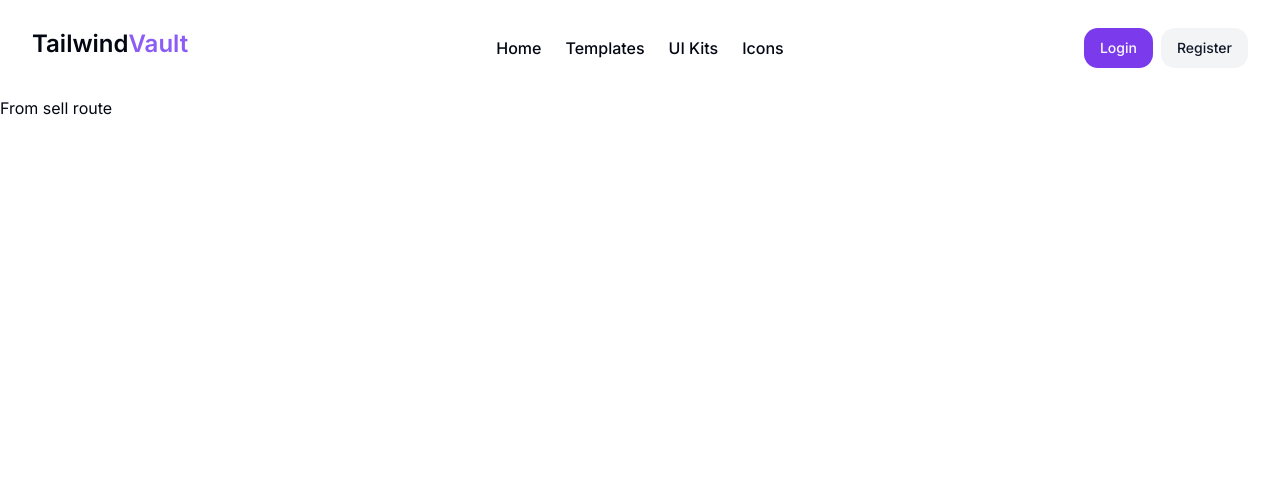
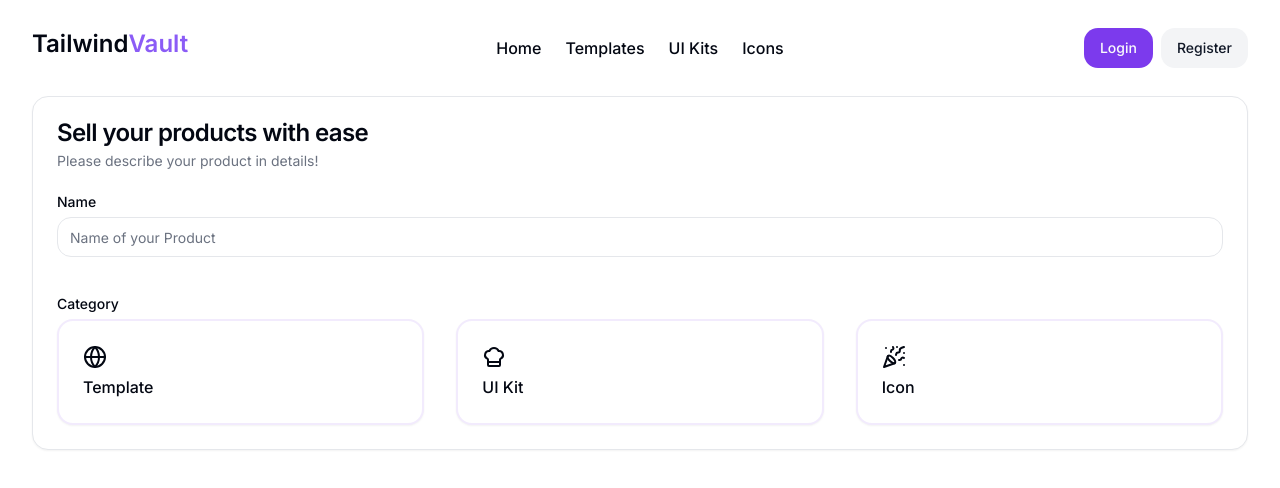
Before and after one commit to dangol-anish/tailwind-vault, a Next.js app: page /sell in a window 1280 px wide. Shown: the top 488 px of the page. Built offline with nearby package versions, Linux system fonts and the light colour scheme; no server answers.

Commit message:
created select category card

```diff
--- /dev/null
+++ b/app/components/SelectCategory.tsx
@@ -0,0 +1,28 @@
+"use client";
+import { Card, CardHeader } from "@/components/ui/card";
+import { categoryItems } from "../lib/categoryItems";
+import { useState } from "react";
+
+export function SelectCategory() {
+  const [selectedCategory, setSelectedCategory] = useState<string | null>(null);
+  return (
+    <div className="grid grid-cols-1 sm:grid-cols-2 md:grid-cols-3 gap-8">
+      {categoryItems.map((item) => (
+        <div key={item.id} className="cursor-pointer">
+          <Card
+            className={
+              selectedCategory === item.name
+                ? "border-primary border-2"
+                : "border-2 border-primary/10"
+            }
+            onClick={() => setSelectedCategory(item.name)}
+          >
+            <CardHeader>
+              {item.image} <h3 className="font-medium">{item.title}</h3>
+            </CardHeader>
+          </Card>
+        </div>
+      ))}
+    </div>
+  );
+}
--- /dev/null
+++ b/app/lib/categoryItems.tsx
@@ -0,0 +1,30 @@
+import { ChefHat, Globe, PartyPopper } from "lucide-react";
+import { ReactNode } from "react";
+
+interface iAppProps {
+  name: string;
+  title: string;
+  image: ReactNode;
+  id: number;
+}
+
+export const categoryItems: iAppProps[] = [
+  {
+    id: 0,
+    name: "template",
+    title: "Template",
+    image: <Globe />,
+  },
+  {
+    id: 1,
+    name: "uikit",
+    title: "UI Kit",
+    image: <ChefHat />,
+  },
+  {
+    id: 3,
+    name: "icon",
+    title: "Icon",
+    image: <PartyPopper />,
+  },
+];
--- a/app/sell/page.tsx
+++ b/app/sell/page.tsx
@@ -1,3 +1,37 @@
+import {
+  Card,
+  CardContent,
+  CardDescription,
+  CardHeader,
+  CardTitle,
+} from "@/components/ui/card";
+import { Input } from "@/components/ui/input";
+import { Label } from "@/components/ui/label";
+import { SelectCategory } from "../components/SelectCategory";
+
 export default function SellRoute() {
-  return <div>From sell route</div>;
+  return (
+    <section className="max-w-7xl mx-auto px-4 md:px-8">
+      <Card>
+        <form action="">
+          <CardHeader>
+            <CardTitle>Sell your products with ease</CardTitle>
+            <CardDescription>
+              Please describe your product in details!
+            </CardDescription>
+          </CardHeader>
+          <CardContent className="flex flex-col gap-y-10">
+            <div className="flex flex-col gap-y-2">
+              <Label>Name</Label>
+              <Input type="text" placeholder="Name of your Product" />
+            </div>
+            <div className="flex flex-col gap-y-2">
+              <Label>Category</Label>
+              <SelectCategory />
+            </div>
+          </CardContent>
+        </form>
+      </Card>
+    </section>
+  );
 }
--- /dev/null
+++ b/components/ui/card.tsx
@@ -0,0 +1,79 @@
+import * as React from "react"
+
+import { cn } from "@/lib/utils"
+
+const Card = React.forwardRef<
+  HTMLDivElement,
+  React.HTMLAttributes<HTMLDivElement>
+>(({ className, ...props }, ref) => (
+  <div
+    ref={ref}
+    className={cn(
+      "rounded-lg border bg-card text-card-foreground shadow-sm",
+      className
+    )}
+    {...props}
+  />
+))
+Card.displayName = "Card"
+
+const CardHeader = React.forwardRef<
+  HTMLDivElement,
+  React.HTMLAttributes<HTMLDivElement>
+>(({ className, ...props }, ref) => (
+  <div
+    ref={ref}
+    className={cn("flex flex-col space-y-1.5 p-6", className)}
+    {...props}
+  />
+))
+CardHeader.displayName = "CardHeader"
+
+const CardTitle = React.forwardRef<
+  HTMLParagraphElement,
+  React.HTMLAttributes<HTMLHeadingElement>
+>(({ className, ...props }, ref) => (
+  <h3
+    ref={ref}
+    className={cn(
+      "text-2xl font-semibold leading-none tracking-tight",
+      className
+    )}
+    {...props}
+  />
+))
+CardTitle.displayName = "CardTitle"
+
+const CardDescription = React.forwardRef<
+  HTMLParagraphElement,
+  React.HTMLAttributes<HTMLParagraphElement>
+>(({ className, ...props }, ref) => (
+  <p
+    ref={ref}
+    className={cn("text-sm text-muted-foreground", className)}
+    {...props}
+  />
+))
+CardDescription.displayName = "CardDescription"
+
+const CardContent = React.forwardRef<
+  HTMLDivElement,
+  React.HTMLAttributes<HTMLDivElement>
+>(({ className, ...props }, ref) => (
+  <div ref={ref} className={cn("p-6 pt-0", className)} {...props} />
+))
+CardContent.displayName = "CardContent"
+
+const CardFooter = React.forwardRef<
+  HTMLDivElement,
+  React.HTMLAttributes<HTMLDivElement>
+>(({ className, ...props }, ref) => (
+  <div
+    ref={ref}
+    className={cn("flex items-center p-6 pt-0", className)}
+    {...props}
+  />
+))
+CardFooter.displayName = "CardFooter"
+
+export { Card, CardHeader, CardFooter, CardTitle, CardDescription, CardContent }
--- /dev/null
+++ b/components/ui/input.tsx
@@ -0,0 +1,25 @@
+import * as React from "react"
+
+import { cn } from "@/lib/utils"
+
+export interface InputProps
+  extends React.InputHTMLAttributes<HTMLInputElement> {}
+
+const Input = React.forwardRef<HTMLInputElement, InputProps>(
+  ({ className, type, ...props }, ref) => {
+    return (
+      <input
+        type={type}
+        className={cn(
+          "flex h-10 w-full rounded-md border border-input bg-background px-3 py-2 text-sm ring-offset-background file:border-0 file:bg-transparent file:text-sm file:font-medium placeholder:text-muted-foreground focus-visible:outline-none focus-visible:ring-2 focus-visible:ring-ring focus-visible:ring-offset-2 disabled:cursor-not-allowed disabled:opacity-50",
+          className
+        )}
+        ref={ref}
+        {...props}
+      />
+    )
+  }
+)
+Input.displayName = "Input"
+
+export { Input }
--- /dev/null
+++ b/components/ui/label.tsx
@@ -0,0 +1,26 @@
+"use client"
+
+import * as React from "react"
+import * as LabelPrimitive from "@radix-ui/react-label"
+import { cva, type VariantProps } from "class-variance-authority"
+
+import { cn } from "@/lib/utils"
+
+const labelVariants = cva(
+  "text-sm font-medium leading-none peer-disabled:cursor-not-allowed peer-disabled:opacity-70"
+)
+
+const Label = React.forwardRef<
+  React.ElementRef<typeof LabelPrimitive.Root>,
+  React.ComponentPropsWithoutRef<typeof LabelPrimitive.Root> &
+    VariantProps<typeof labelVariants>
+>(({ className, ...props }, ref) => (
+  <LabelPrimitive.Root
+    ref={ref}
+    className={cn(labelVariants(), className)}
+    {...props}
+  />
+))
+Label.displayName = LabelPrimitive.Root.displayName
+
+export { Label }
--- a/package.json
+++ b/package.json
@@ -13,6 +13,7 @@
     "@radix-ui/react-avatar": "^1.0.4",
     "@radix-ui/react-dialog": "^1.0.5",
     "@radix-ui/react-dropdown-menu": "^2.0.6",
+    "@radix-ui/react-label": "^2.0.2",
     "@radix-ui/react-slot": "^1.0.2",
     "class-variance-authority": "^0.7.0",
     "clsx": "^2.1.1",
```
Also changed, not shown: 1 other file (tests, documents, lock files or other folders).
